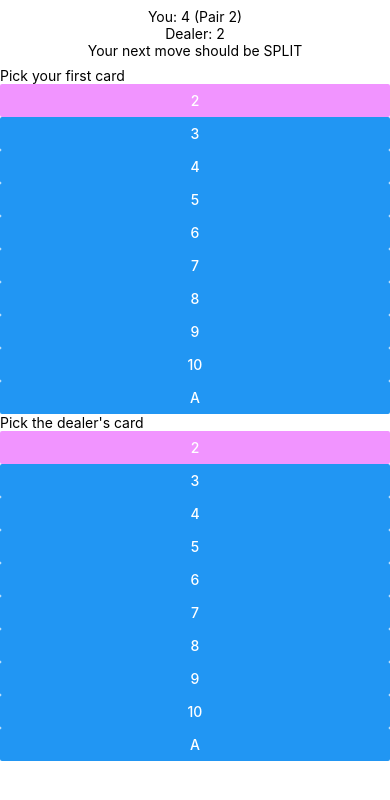
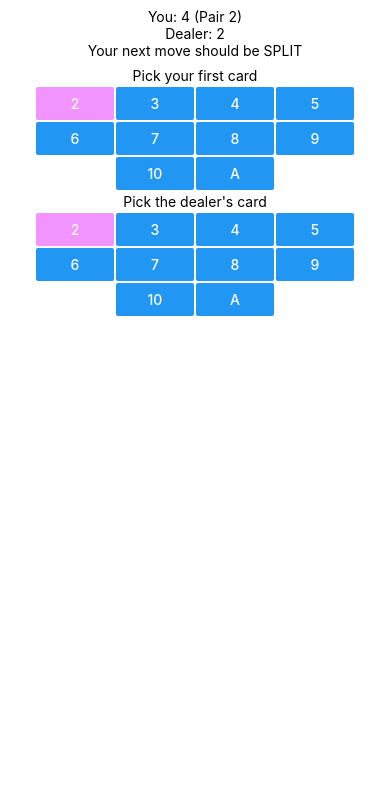
Before and after one commit to BryanDGuy/BlackjackBuddy, a React Native app: screen / in a window 390 px wide. Shown: the top 800 px of the page. Built offline with nearby package versions, Linux system fonts and the light colour scheme.

Commit message:
stylized

```diff
--- a/App.tsx
+++ b/App.tsx
@@ -1,5 +1,5 @@
 import React, {useState} from 'react';
-import {View, Text, Button, StyleSheet} from 'react-native';
+import {View, Text, Button, TouchableHighlight, StyleSheet} from 'react-native';
 import DecisionEngine from './src/lib/DecisionEngine';
 import Card from './src/lib/Card.enum';
 import Hand from './src/lib/Hand';
@@ -20,7 +20,6 @@ const App = () => {
   };
 
   const setHandCard = (card: Card) => {
-    console.log(card);
     if (pickingFirstCard) {
       setFirstCard(card);
     } else {
@@ -31,7 +30,6 @@ const App = () => {
   };
 
   const decisionEngine = new DecisionEngine();
-
   const hand = new Hand(firstCard, secondCard);
   const nextMove = decisionEngine.decideMove(hand, dealerCard);
 
@@ -46,131 +44,177 @@ const App = () => {
       </View>
 
       <View>
-        <Text>Pick your {pickingFirstCard ? 'first' : 'second'} card</Text>
+        <Text style={styles.textPrompt}>
+          Pick your {pickingFirstCard ? 'first' : 'second'} card
+        </Text>
+        <View style={styles.cardContainer}>
+          <TouchableHighlight style={styles.touchable}>
             <Button
               color={isCardInHand(Card.TWO) ? '#F194FF' : '#2196F3'}
               onPress={() => setHandCard(Card.TWO)}
               title="2">
               2
             </Button>
+          </TouchableHighlight>
+          <TouchableHighlight style={styles.touchable}>
             <Button
               color={isCardInHand(Card.THREE) ? '#F194FF' : '#2196F3'}
               onPress={() => setHandCard(Card.THREE)}
               title="3">
               3
             </Button>
+          </TouchableHighlight>
+          <TouchableHighlight style={styles.touchable}>
             <Button
               color={isCardInHand(Card.FOUR) ? '#F194FF' : '#2196F3'}
               onPress={() => setHandCard(Card.FOUR)}
               title="4">
               4
             </Button>
+          </TouchableHighlight>
+          <TouchableHighlight style={styles.touchable}>
             <Button
               color={isCardInHand(Card.FIVE) ? '#F194FF' : '#2196F3'}
               onPress={() => setHandCard(Card.FIVE)}
               title="5">
               5
             </Button>
+          </TouchableHighlight>
+          <TouchableHighlight style={styles.touchable}>
             <Button
               color={isCardInHand(Card.SIX) ? '#F194FF' : '#2196F3'}
               onPress={() => setHandCard(Card.SIX)}
               title="6">
               6
             </Button>
+          </TouchableHighlight>
+          <TouchableHighlight style={styles.touchable}>
             <Button
               color={isCardInHand(Card.SEVEN) ? '#F194FF' : '#2196F3'}
               onPress={() => setHandCard(Card.SEVEN)}
               title="7">
               7
             </Button>
+          </TouchableHighlight>
+          <TouchableHighlight style={styles.touchable}>
             <Button
               color={isCardInHand(Card.EIGHT) ? '#F194FF' : '#2196F3'}
               onPress={() => setHandCard(Card.EIGHT)}
               title="8">
               8
             </Button>
+          </TouchableHighlight>
+          <TouchableHighlight style={styles.touchable}>
             <Button
               color={isCardInHand(Card.NINE) ? '#F194FF' : '#2196F3'}
               onPress={() => setHandCard(Card.NINE)}
               title="9">
               9
             </Button>
+          </TouchableHighlight>
+          <TouchableHighlight style={styles.touchable}>
             <Button
               color={isCardInHand(Card.TEN) ? '#F194FF' : '#2196F3'}
               onPress={() => setHandCard(Card.TEN)}
               title="10">
               10
             </Button>
+          </TouchableHighlight>
+          <TouchableHighlight style={styles.touchable}>
             <Button
               color={isCardInHand(Card.ACE) ? '#F194FF' : '#2196F3'}
               onPress={() => setHandCard(Card.ACE)}
               title="A">
               A
             </Button>
+          </TouchableHighlight>
+        </View>
       </View>
 
       <View>
-        <Text>Pick the dealer's card</Text>
+        <Text style={styles.textPrompt}>Pick the dealer's card</Text>
+        <View style={styles.cardContainer}>
+          <TouchableHighlight style={styles.touchable}>
             <Button
               color={isDealerCard(Card.TWO) ? '#F194FF' : '#2196F3'}
               onPress={() => setDealerCard(Card.TWO)}
               title="2">
               2
             </Button>
+          </TouchableHighlight>
+          <TouchableHighlight style={styles.touchable}>
             <Button
               color={isDealerCard(Card.THREE) ? '#F194FF' : '#2196F3'}
               onPress={() => setDealerCard(Card.THREE)}
               title="3">
               3
             </Button>
+          </TouchableHighlight>
+          <TouchableHighlight style={styles.touchable}>
             <Button
               color={isDealerCard(Card.FOUR) ? '#F194FF' : '#2196F3'}
               onPress={() => setDealerCard(Card.FOUR)}
               title="4">
               4
             </Button>
+          </TouchableHighlight>
+          <TouchableHighlight style={styles.touchable}>
             <Button
               color={isDealerCard(Card.FIVE) ? '#F194FF' : '#2196F3'}
               onPress={() => setDealerCard(Card.FIVE)}
               title="5">
               5
             </Button>
+          </TouchableHighlight>
+          <TouchableHighlight style={styles.touchable}>
             <Button
               color={isDealerCard(Card.SIX) ? '#F194FF' : '#2196F3'}
               onPress={() => setDealerCard(Card.SIX)}
               title="6">
               6
             </Button>
+          </TouchableHighlight>
+          <TouchableHighlight style={styles.touchable}>
             <Button
               color={isDealerCard(Card.SEVEN) ? '#F194FF' : '#2196F3'}
               onPress={() => setDealerCard(Card.SEVEN)}
               title="7">
               7
             </Button>
+          </TouchableHighlight>
+          <TouchableHighlight style={styles.touchable}>
             <Button
               color={isDealerCard(Card.EIGHT) ? '#F194FF' : '#2196F3'}
               onPress={() => setDealerCard(Card.EIGHT)}
               title="8">
               8
             </Button>
+          </TouchableHighlight>
+          <TouchableHighlight style={styles.touchable}>
             <Button
               color={isDealerCard(Card.NINE) ? '#F194FF' : '#2196F3'}
               onPress={() => setDealerCard(Card.NINE)}
               title="9">
               9
             </Button>
+          </TouchableHighlight>
+          <TouchableHighlight style={styles.touchable}>
             <Button
               color={isDealerCard(Card.TEN) ? '#F194FF' : '#2196F3'}
               onPress={() => setDealerCard(Card.TEN)}
               title="10">
               10
             </Button>
+          </TouchableHighlight>
+          <TouchableHighlight style={styles.touchable}>
             <Button
               color={isDealerCard(Card.ACE) ? '#F194FF' : '#2196F3'}
               onPress={() => setDealerCard(Card.ACE)}
               title="A">
               A
             </Button>
+          </TouchableHighlight>
+        </View>
       </View>
     </View>
   );
@@ -181,6 +225,19 @@ const styles = StyleSheet.create({
     alignItems: 'center',
     marginVertical: 8,
   },
+  textPrompt: {
+    textAlign: 'center',
+  },
+  cardContainer: {
+    padding: 2,
+    flexDirection: 'row',
+    flexWrap: 'wrap',
+    justifyContent: 'center',
+  },
+  touchable: {
+    width: 80,
+    padding: 1,
+  },
 });
 
 export default App;
```
Lines whose indentation alone changed are shown as unchanged.
